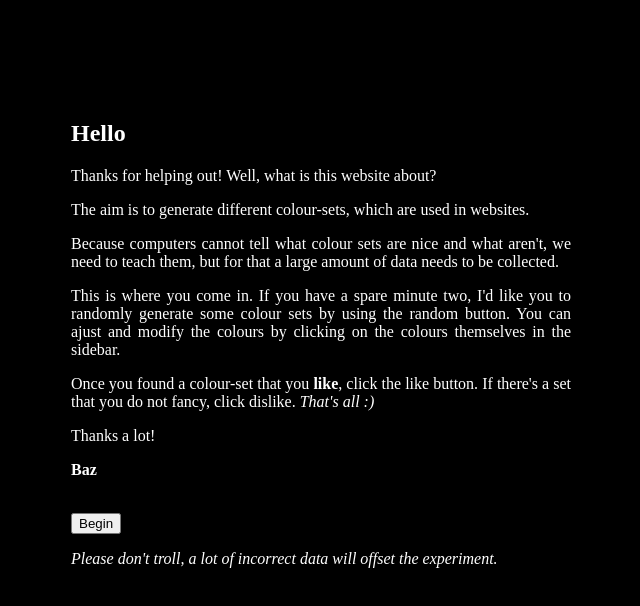
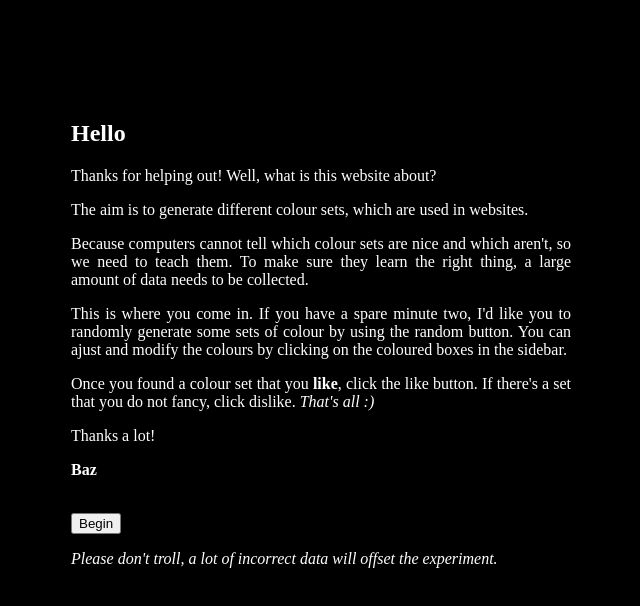
Before and after one commit to balazspete/NaturalComputing, a plain HTML site: page index.html in a window 1280 px wide. Shown: the whole page, without its empty margins (319-959 px from the left). Drawn offline with Linux system fonts and the light colour scheme.

Commit message:
Small modifications to the welcome text

```diff
--- a/index.html
+++ b/index.html
@@ -10,10 +10,10 @@
 			<div id="hi">
 				<h2>Hello</h2>
 				<p>Thanks for helping out! Well, what is this website about? </p>
-				<p>The aim is to generate different colour-sets, which are used in websites.</p>
-				<p>Because computers cannot tell what colour sets are nice and what aren't, we need to teach them, but for that a large amount of data needs to be collected.</p>
-				<p>This is where you come in. If you have a spare minute two, I'd like you to randomly generate some colour sets by using the random button. You can ajust and modify the colours by clicking on the colours themselves in the sidebar.</p>
-				<p>Once you found a colour-set that you <strong>like</strong>, click the like button. If there's a set that you do not fancy, click <striong>dislike</strong>. <em>That's all :)</em></p>
+				<p>The aim is to generate different colour sets, which are used in websites.</p>
+				<p>Because computers cannot tell which colour sets are nice and which aren't, so we need to teach them. To make sure they learn the right thing, a large amount of data needs to be collected.</p>
+				<p>This is where you come in. If you have a spare minute two, I'd like you to randomly generate some sets of colour by using the random button. You can ajust and modify the colours by clicking on the coloured boxes in the sidebar.</p>
+				<p>Once you found a colour set that you <strong>like</strong>, click the like button. If there's a set that you do not fancy, click <striong>dislike</strong>. <em>That's all :)</em></p>
 				<p>Thanks a lot!</p>
 				<p><strong>Baz</strong></p>
 				<br>
```
